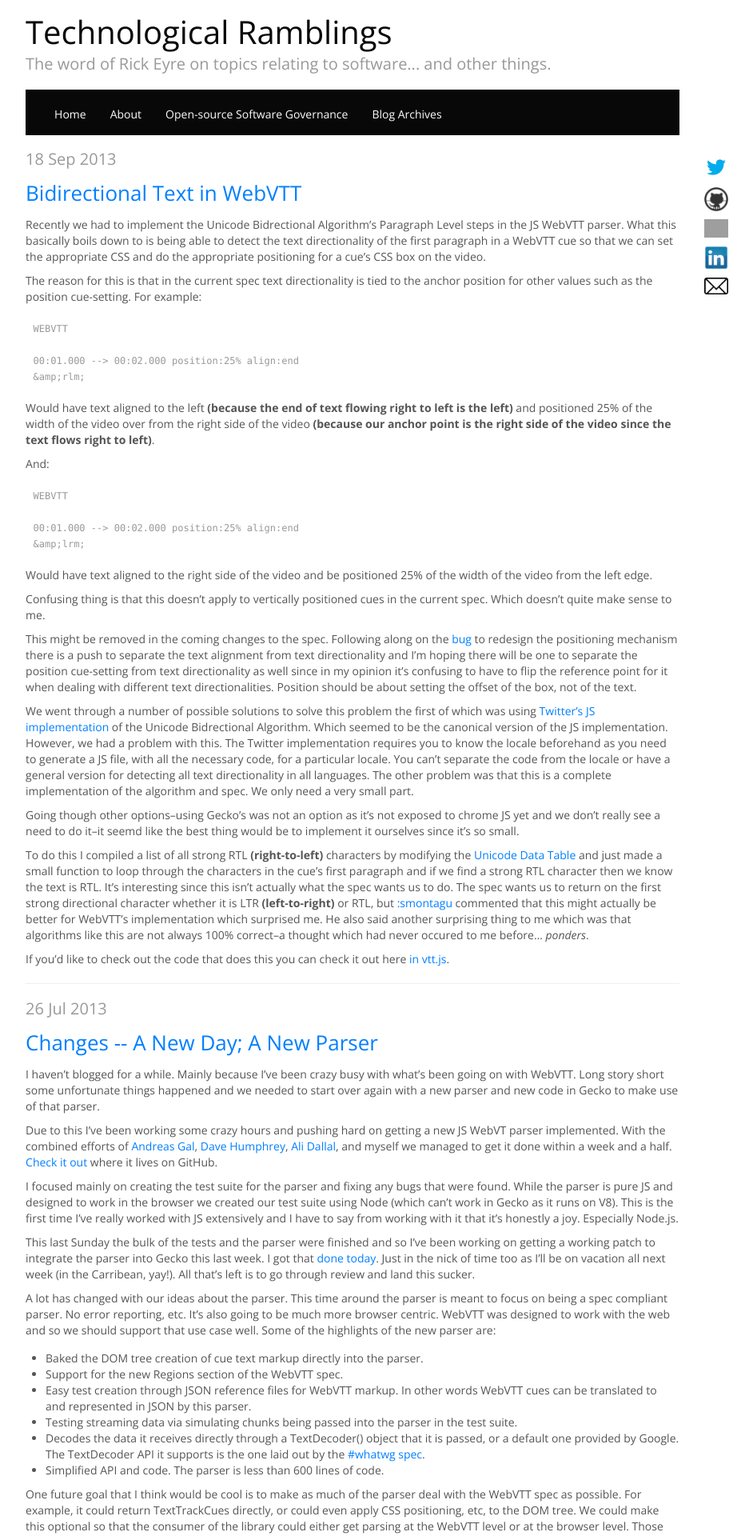
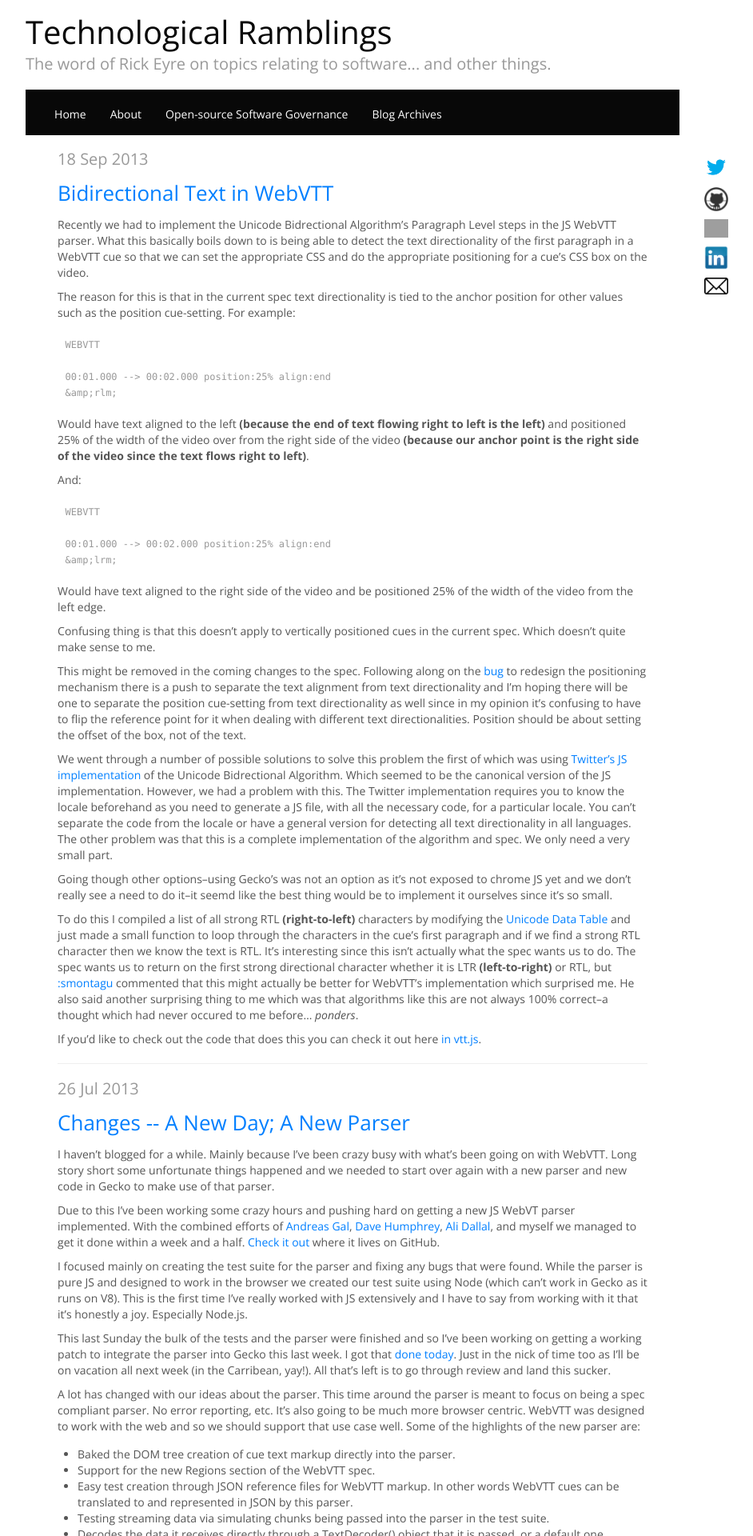
Before and after one commit to RickEyre/rickeyre.github.io, a Jekyll site: the page built from index.html, in a window 1280 px wide. Shown: the top 1920 px of the page at 80% size, without its empty margins (199-1141 px from the left). Built offline with Jekyll 4.4.1, drawn with Linux system fonts in a browser that asks for light colours; Markdown is read by kramdown in place of the engine named in the settings; the list of posts is cut into pages by our own code; grey boxes are pictures that could not be loaded.

Commit message:
Make blog width smaller.

```diff
--- a/_layouts/default.html
+++ b/_layouts/default.html
@@ -8,7 +8,7 @@
     {% include header.html %}
     <div class="container-fluid">
       <div class="row-fluid">
-        <div class="span8 offset2">
+        <div class="span8 offset2 nested-content">
           {{ content }}
         </div>
         <div class="span1">
@@ -16,7 +16,7 @@
         </div>
       </div>
       <div class="row-fluid">
-        <div class="span8 offset2">
+        <div class="span8 offset2 nested-content">
           {% include footer.html %}
           {% include analytics.html %}
         </div>
--- a/_layouts/post.html
+++ b/_layouts/post.html
@@ -8,7 +8,7 @@
     {% include header.html %}
     <div class="container-fluid">
       <div class="row-fluid">
-        <div class="span8 offset2">
+        <div class="span8 offset2 nested-content">
           <span class="tag-line">{{ page.date | date_to_string }}</span>
           <h2>{{ page.title }}</h2>
           {{ content }}
@@ -20,7 +20,7 @@
         </div>
       </div>
       <div class="row-fluid">
-        <div class="span8 offset2">
+        <div class="span8 offset2 nested-content">
           {% include disqus.html %}
           <hr/>
           {% include footer.html %}
--- a/assets/css/style.css
+++ b/assets/css/style.css
@@ -25,8 +25,8 @@
 }
 
 .nested-content {
-  padding-left: 20px;
-  padding-right: 20px;
+  padding-left: 40px;
+  padding-right: 40px;
 }
 
 .inline-content {
```
